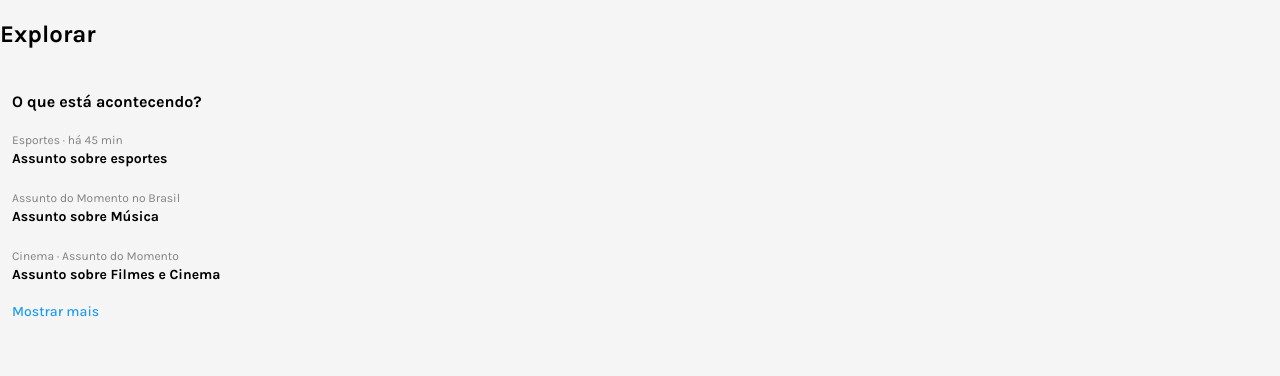
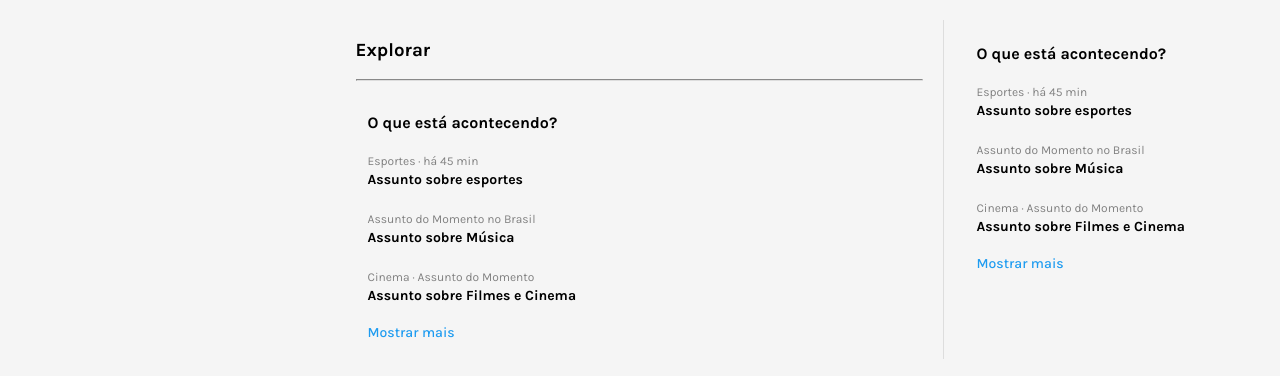
Before and after one commit to Paloma13744/grow-twitter, a React (Vite) app: page /explore in a window 1280 px wide. Shown: the top 376 px of the page. Built offline with nearby package versions, Linux system fonts and the light colour scheme; no server answers; sample sign-in values are in the browser's storage.

Commit message:
feat: finalizado pagina inicial,explore

```diff
--- a/src/components/Menu.tsx
+++ b/src/components/Menu.tsx
@@ -47,15 +47,14 @@ const Menu: React.FC<{ onOpenTweetModal: () => void }> = ({ onOpenTweetModal })
       component="nav"
       sx={{
         width: 230,
-        height: "95%",
-        px: 2,
+        minHeight: "100vh",
         py: 2,
         display: "flex",
         flexDirection: "column",
         justifyContent: "space-between",
         borderRight: 1,
         borderColor: "divider",
-        bgcolor: "var( --background-color)",
+        bgcolor: "var(--background-color)"
       }}
     >
       <Box>
@@ -136,11 +135,13 @@ const Menu: React.FC<{ onOpenTweetModal: () => void }> = ({ onOpenTweetModal })
           fullWidth
           onClick={onOpenTweetModal}
           sx={{
+            width: "90%",
             borderRadius: "999px",
             py: 1.2,
             textTransform: "none",
             fontWeight: 400,
             bgcolor: "var(--color-blue-light)",
+            marginRight: "5px"
           }}
         >
           Tweetar
@@ -184,6 +185,7 @@ const Menu: React.FC<{ onOpenTweetModal: () => void }> = ({ onOpenTweetModal })
           sx={{
             textTransform: "none",
             fontWeight: 600,
+            width: "90%"
           }}
         >
           Sair
--- a/src/pages/Explore.tsx
+++ b/src/pages/Explore.tsx
@@ -1,15 +1,70 @@
-import React from 'react'
-import Card from '../components/Card'
+import React, { useState } from "react";
+import Menu from "../components/Menu";
+import Card from "../components/Card";
+import TweetModal from "../components/TweetarModal";
 
-const Explore = () => {
+type ModalState =
+  | { open: false }
+  | { open: true; mode: "tweet" }
+  | { open: true; mode: "reply"; replyToId: string };
+
+const Explore: React.FC = () => {
+  const [modal, setModal] = useState<ModalState>({ open: false });
+
+  const openTweetModal = () => setModal({ open: true, mode: "tweet" });
+  const closeModal = () => setModal({ open: false });
+
   return (
-    <>
+    <div style={styles.layout}>
+      <div style={styles.left}>
+        <Menu onOpenTweetModal={openTweetModal} />
+      </div>
 
-    <h2>Explorar</h2>
+      {modal.open && modal.mode === "tweet" && (
+        <TweetModal
+          key="tweet"
+          open={true}
+          mode="tweet"
+          onClose={closeModal}
+          onSuccess={() => {}}
+        />
+      )}
 
-    <Card></Card>
-    </>
-  )
-}
+      <div style={styles.center}>
+        <h3>Explorar</h3>
+        <hr style={{ borderColor: "var(--border)" }} />
+       <Card></Card>
+      </div>
 
-export default Explore
+      <div style={styles.right}>
+        <Card />
+      </div>
+    </div>
+  );
+};
+
+export default Explore;
+
+const styles: Record<string, React.CSSProperties> = {
+  layout: {
+    display: "flex",
+    justifyContent: "center",
+    width: "100%",
+    marginTop: "20px",
+  },
+  left: {
+    width: "25%",
+    display: "flex",
+    justifyContent: "flex-end",
+    paddingRight: "20px",
+  },
+  center: {
+    width: "45%",
+    borderRight: "1px solid var(--border)",
+    padding: "0 20px",
+  },
+  right: {
+    width: "25%",
+    paddingLeft: "20px",
+  },
+};
--- a/src/pages/HomePage.tsx
+++ b/src/pages/HomePage.tsx
@@ -50,8 +50,26 @@ const HomePage: React.FC = () => {
   };
 
   const handleDelete = async (id: string) => {
-    await tweetService.deleteTweet(id);
-    loadFeed();
+    const token = localStorage.getItem("auth_token");
+
+    if (!token) {
+      alert("Você precisa estar logado para deletar um tweet.");
+      return;
+    }
+
+    const res = await tweetService.deleteTweet(id);
+
+    if (res.ok) {
+      setFeed((prev) => prev.filter((t) => t.id !== id));
+      return;
+    }
+
+
+    alert(
+      "Não é possível deletar o twitter de outra pessoa, tente deletar somente o seu."
+    );
+
+    console.error("Erro ao deletar:", res.message);
   };
 
   return (
--- a/src/pages/Profile.tsx
+++ b/src/pages/Profile.tsx
@@ -1,9 +1,73 @@
-import React from 'react'
+import React, { useState } from "react";
+import Menu from "../components/Menu";
+import Card from "../components/Card";
+import TweetModal from "../components/TweetarModal";
 
-const Profile = () => {
-  return (
-    <div>NomeDoArquivo</div>
-  )
-}
+type ModalState =
+  | { open: false }
+  | { open: true; mode: "tweet" }
+  | { open: true; mode: "reply"; replyToId: string };
+
+
+const Profile : React.FC = () => {
+  const [modal, setModal] = useState<ModalState>({ open: false });
+
+    const openTweetModal = () => setModal({ open: true, mode: "tweet" });
+    const closeModal = () => setModal({ open: false });
+
+   return (
+    <div style={styles.layout}>
+      <div style={styles.left}>
+        <Menu onOpenTweetModal={openTweetModal} />
+      </div>
+
+      {modal.open && modal.mode === "tweet" && (
+        <TweetModal
+          key="tweet"
+          open={true}
+          mode="tweet"
+          onClose={closeModal}
+          onSuccess={() => {}}
+        />
+      )}
+
+      <div style={styles.center}>
+        <h3>Perfil de </h3>
+        <hr style={{ borderColor: "var(--border)" }} />
+
+      </div>
+
+      <div style={styles.right}>
+        <Card />
+      </div>
+    </div>
+  );
+};
+
 
 export default Profile
+
+
+const styles: Record<string, React.CSSProperties> = {
+  layout: {
+    display: "flex",
+    justifyContent: "center",
+    width: "100%",
+    marginTop: "20px",
+  },
+  left: {
+    width: "25%",
+    display: "flex",
+    justifyContent: "flex-end",
+    paddingRight: "20px",
+  },
+  center: {
+    width: "45%",
+    borderRight: "1px solid var(--border)",
+    padding: "0 20px",
+  },
+  right: {
+    width: "25%",
+    paddingLeft: "20px",
+  },
+};
--- a/src/services/tweet.service.ts
+++ b/src/services/tweet.service.ts
@@ -30,7 +30,7 @@ class TweetService {
     }
   }
 
-  async deleteTweet(id: string): Promise<ResponseDto> {
+  async deleteTweet(id: string): Promise<ResponseDto<{ success: boolean; message: string }>> {
     try {
       const result = await api.delete(`/tweets/${id}`);
       return { ok: true, data: result.data };
```
